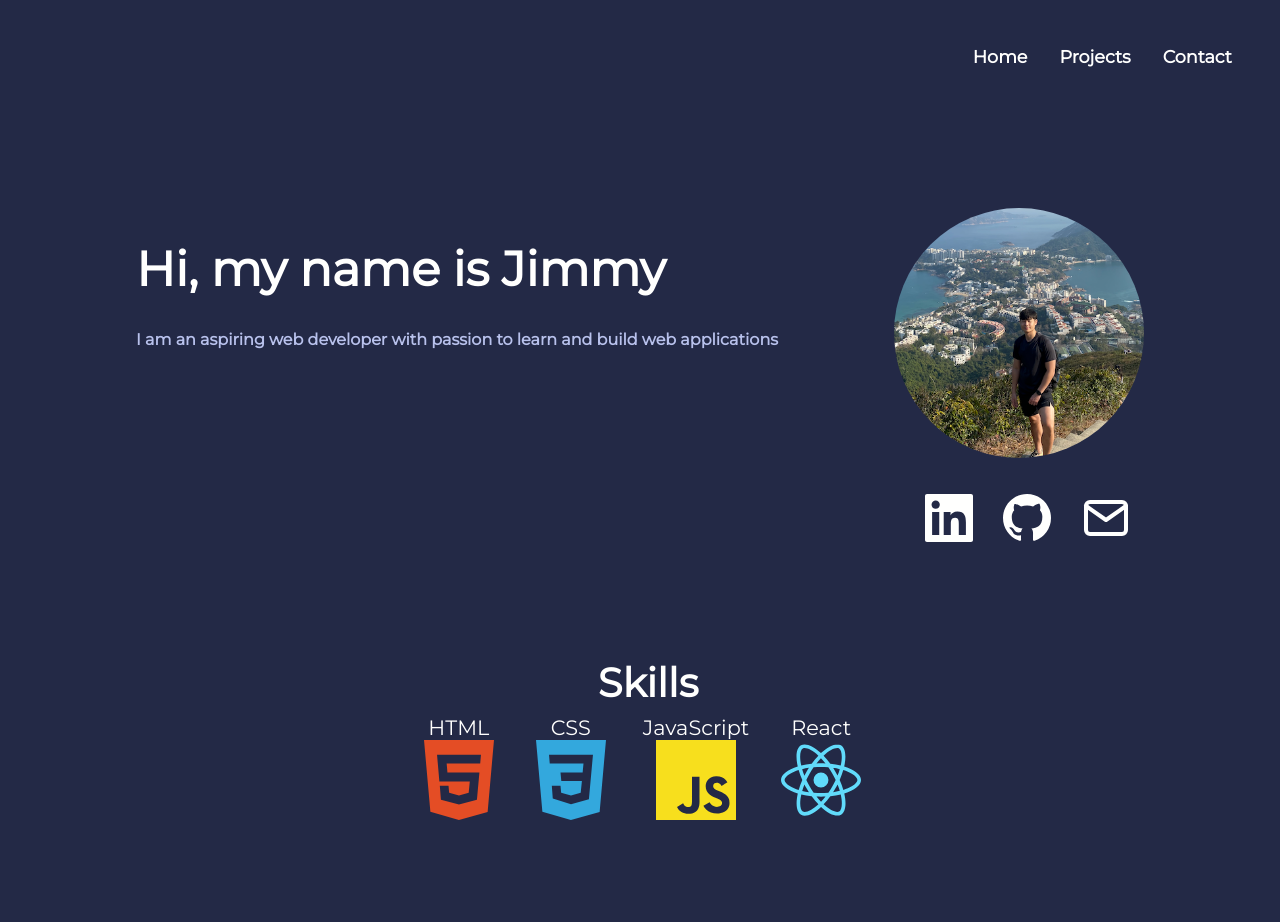
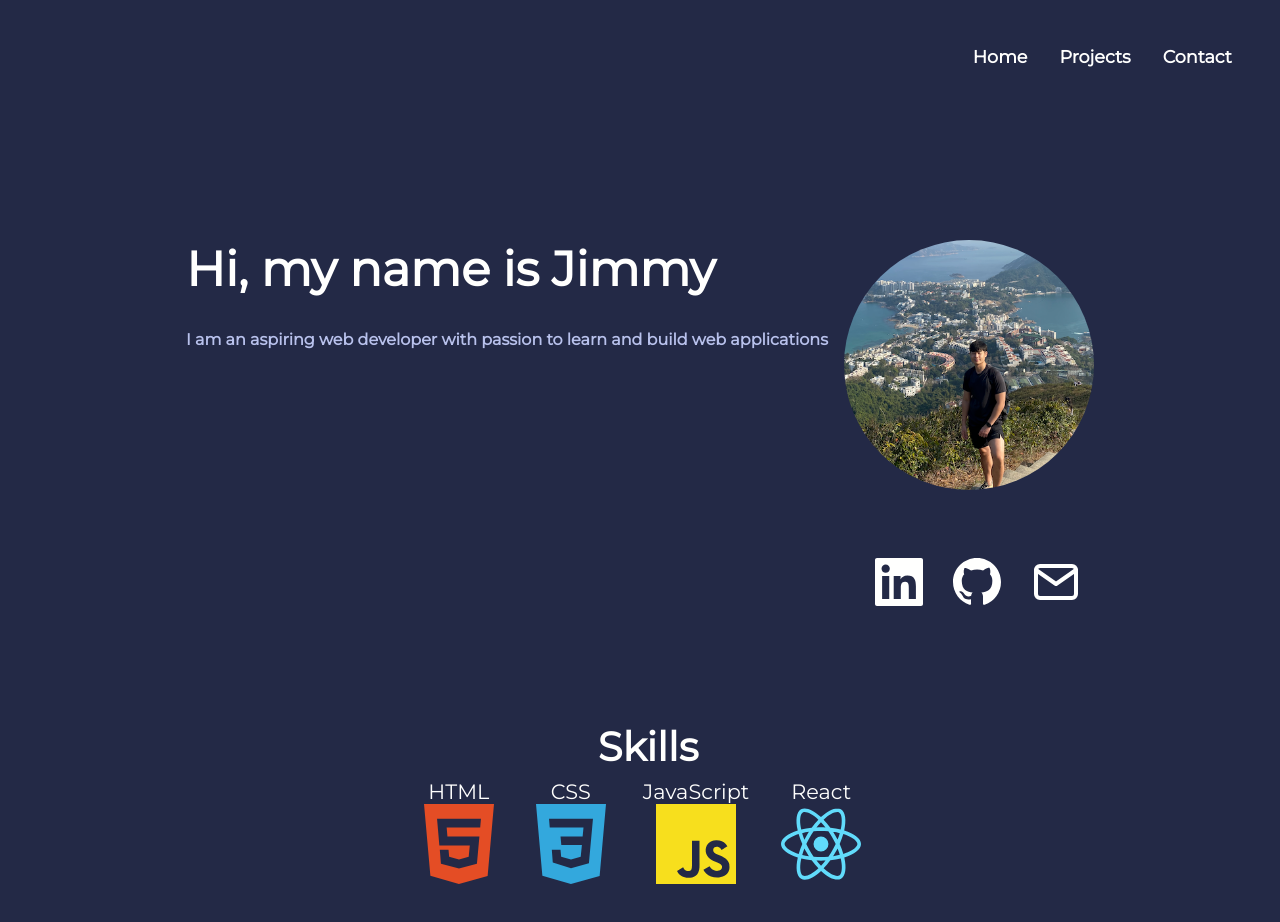
Before and after one commit to fcbjimmy/mypage, a React (Create React App) app: page / in a window 1280 px wide. Shown: the top 922 px of the page. Built offline with nearby package versions, Linux system fonts and the light colour scheme.

Commit message:
position of photo

```diff
--- a/src/components/Background.jsx
+++ b/src/components/Background.jsx
@@ -10,8 +10,9 @@ const Background = () => {
         className={styles.bgimage}
         bgImage={hongkong}
         bgImageAlt="hong kong"
-        strength={400}
+        strength={478}
       >
+        <Navbar />
         <div className={styles.content}>
           <h1>Get in touch</h1>
         </div>
--- a/src/components/Background.module.scss
+++ b/src/components/Background.module.scss
@@ -18,7 +18,7 @@
 .bgimage {
   position: relative;
   min-width: 100vw;
-  height: 60vh;
+  min-height: 50vh;
 
   .content {
     display: flex;
--- a/src/components/Logos.jsx
+++ b/src/components/Logos.jsx
@@ -1,6 +1,3 @@
-import React from "react";
-import { SiJavascript, SiCss3, SiReact, SiHtml5 } from "react-icons/si";
-import { LogoList } from "../helpers/LogoList";
 import styles from "../styles/Home.module.scss";
 
 const Logos = ({ title, logo, color }) => {
--- a/src/components/Navbar.module.scss
+++ b/src/components/Navbar.module.scss
@@ -22,15 +22,15 @@
 }
 
 .rightside {
+  position: relative;
   margin: mixin.$homemargin;
   max-width: mixin.$homewidth;
 }
 
 .icon {
-  display: flex;
-  align-items: center;
-  justify-content: flex-end;
-  margin-right: 1.9rem;
+  position: absolute;
+  top: 40%;
+  right: 5%;
   color: mixin.$white;
 }
 
@@ -49,6 +49,7 @@
 }
 
 .hidden {
+  width: 100%;
   background-color: mixin.$purple;
   display: flex;
   flex-direction: column;
--- a/src/styles/Contact.module.scss
+++ b/src/styles/Contact.module.scss
@@ -14,7 +14,6 @@
 
 .left {
   width: 70%;
-  min-height: 12rem;
   margin: 1rem auto;
 }
 
--- a/src/styles/Home.module.scss
+++ b/src/styles/Home.module.scss
@@ -73,44 +73,9 @@
   .react {
     color: mixin.$reactblue;
   }
-}
 
-@include mixin.largerThanPhone() {
-  .container {
-    min-height: calc(150vh - 100px);
-    // border: 1px solid red;
-
-    .sectionone {
-      justify-content: center;
-      // border: 1px solid red;
-      padding-top: 6rem;
-    }
-
-    h2 {
-      font-size: 3rem;
-    }
-
-    .photo {
-      margin: auto auto auto auto;
-    }
-
-    .icons {
-      display: flex;
-      justify-content: space-between;
-    }
-
-    .item:nth-child(1) {
-      // border: 1px solid yellow;
-      align-self: start;
-    }
-
-    .skills {
-      .logos {
-        display: flex;
-        max-width: 30rem;
-        min-height: 10rem;
-      }
-    }
+  .logo:nth-child(4) {
+    margin: 0;
   }
 }
 
@@ -140,48 +105,48 @@
     .icon {
       margin-right: 1rem;
     }
+  }
+}
 
-    .item:nth-child(1) {
-      // border: 1px solid yellow;
+@include mixin.largerThanPhone() {
+  .container {
+    min-height: calc(150vh - 100px);
+    // border: 1px solid red;
+
+    .sectionone {
+      justify-content: center;
+      // border: 1px solid red;
+      padding-top: 6rem;
     }
-    .item:nth-child(2) {
-      // border: 1px solid yellow;
 
-      .icons {
-        // border: 1px solid yellow;
-      }
+    h2 {
+      font-size: 3rem;
+    }
+
+    h1 {
+      margin-right: 1rem;
+    }
+  }
+
+  .photo {
+    margin: auto auto auto auto;
+  }
+
+  .icons {
+    display: flex;
+    justify-content: space-between;
+  }
+
+  .item:nth-child(1) {
+    // border: 1px solid yellow;
+    align-self: start;
+  }
+
+  .skills {
+    .logos {
+      display: flex;
+      max-width: 30rem;
+      min-height: 10rem;
     }
   }
 }
-
-@include mixin.tabletLarge() {
-  .container {
-    h2 {
-    }
-    h1 {
-    }
-  }
-}
-
-// .container .sectionone {
-//   display: flex;
-//   margin: 0 auto;
-//   width: calc(100vw - 20rem);
-//   height: calc(100vh - 100px);
-// }
-
-// .sectionone h2 {
-//   margin-top: 13rem;
-//   margin-bottom: 2rem;
-//   font-size: 3rem;
-// }
-
-// .sectionone {
-// }
-
-// .photo {
-//   left: 20%;
-//   clip-path: circle();
-//   scale: 80%;
-//   margin-left: 8rem;
-// }
```
